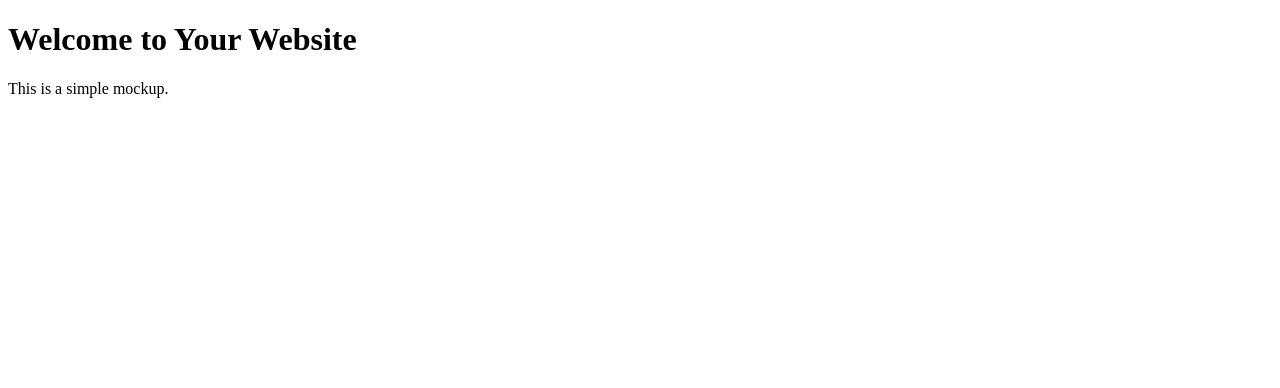
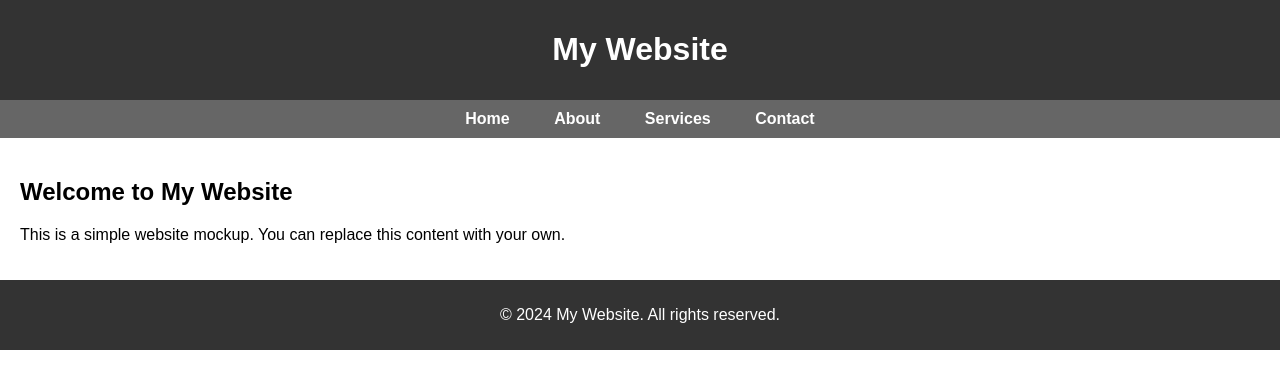
Before and after one commit to dindrawaty/VolunteerOnboarding, a plain HTML site: page index.html in a window 1280 px wide. Drawn offline with Linux system fonts and the light colour scheme.

Commit message:
Update index.html
Changing the title
Adding navigation link

```diff
--- a/index.html
+++ b/index.html
@@ -3,10 +3,69 @@
 <head>
     <meta charset="UTF-8">
     <meta name="viewport" content="width=device-width, initial-scale=1.0">
-    <title>Your Website Mockup</title>
+    <title>My Website VolunteerOnboarding Mockup</title>
+    <style>
+        body {
+            font-family: Arial, sans-serif;
+            margin: 0;
+            padding: 0;
+            box-sizing: border-box;
+        }
+
+        header {
+            background-color: #333;
+            color: #fff;
+            padding: 10px;
+            text-align: center;
+        }
+
+        nav {
+            background-color: #666;
+            padding: 10px;
+            text-align: center;
+        }
+
+        nav a {
+            color: #fff;
+            text-decoration: none;
+            padding: 10px;
+            margin: 0 10px;
+            font-weight: bold;
+        }
+
+        main {
+            padding: 20px;
+        }
+
+        footer {
+            background-color: #333;
+            color: #fff;
+            padding: 10px;
+            text-align: center;
+        }
+    </style>
 </head>
 <body>
-    <h1>Welcome to Your Website</h1>
-    <p>This is a simple mockup.</p>
+
+    <header>
+        <h1>My Website</h1>
+    </header>
+
+    <nav>
+        <a href="#">Home</a>
+        <a href="#">About</a>
+        <a href="#">Services</a>
+        <a href="#">Contact</a>
+    </nav>
+
+    <main>
+        <h2>Welcome to My Website</h2>
+        <p>This is a simple website mockup. You can replace this content with your own.</p>
+    </main>
+
+    <footer>
+        <p>&copy; 2024 My Website. All rights reserved.</p>
+    </footer>
+
 </body>
 </html>
```
